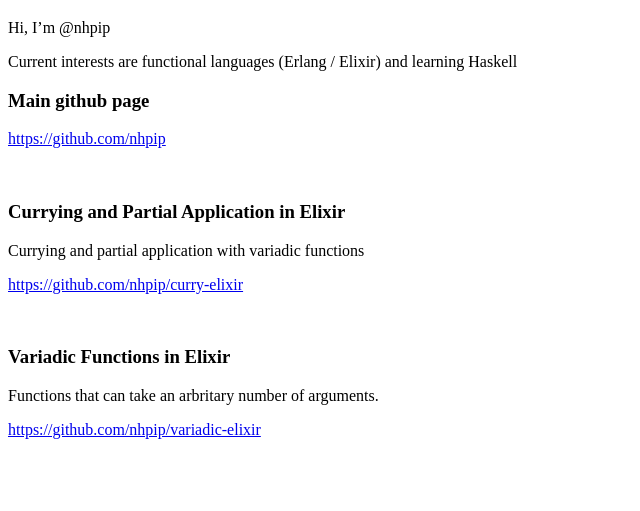
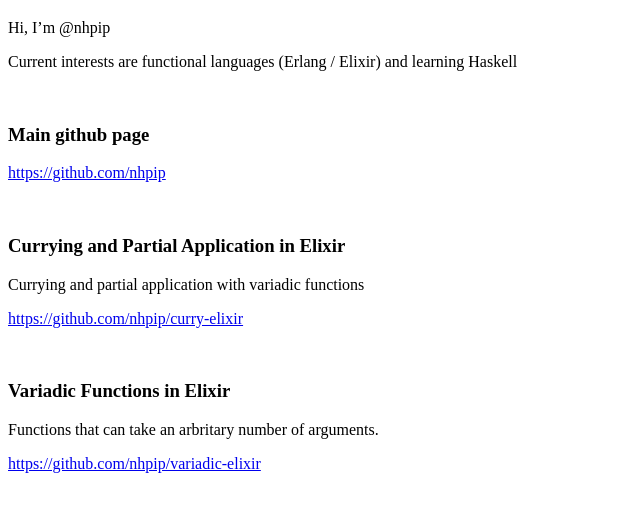
Before and after one commit to nhpip/nhpip.github.io, a plain HTML site: page index.html in a window 1280 px wide. Shown: the part 61-572 px from the top of the page, without its empty margins (0-640 px from the left). Drawn offline with Linux system fonts and the light colour scheme.

Commit message:
Update index.html

```diff
--- a/index.html
+++ b/index.html
@@ -9,8 +9,8 @@
 
   <h1>Welcome to nhpip's github projects</h1>
   <p>Hi, I’m @nhpip</p>
-<p>Current interests are functional languages (Erlang / Elixir) and learning Haskell<br></p>
-
+  <p>Current interests are functional languages (Erlang / Elixir) and learning Haskell</p>
+  <p><br></p>
 
   <h3>Main github page</h3>
   <a href="https://github.com/nhpip">https://github.com/nhpip</a>
```
